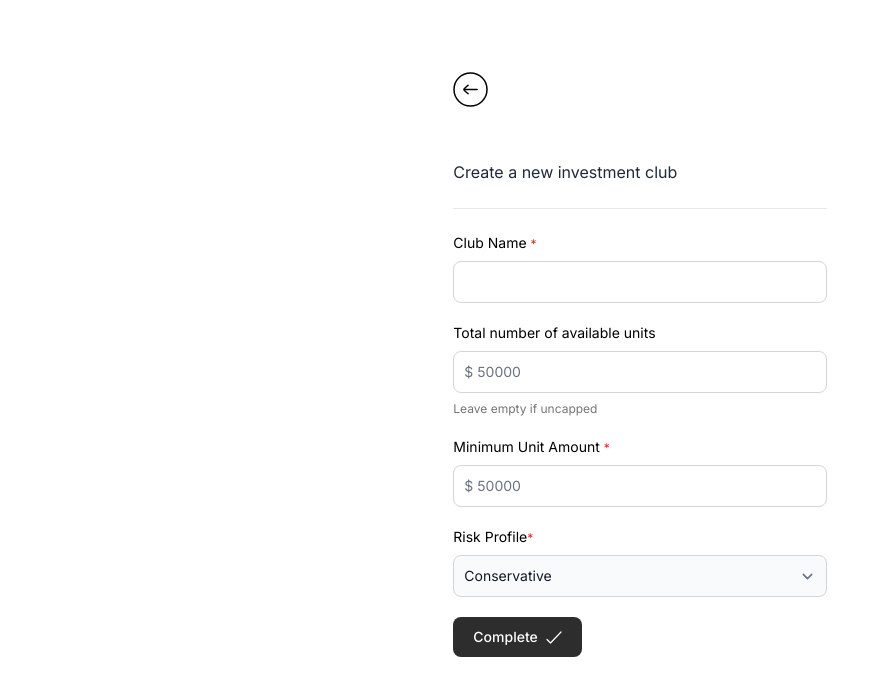
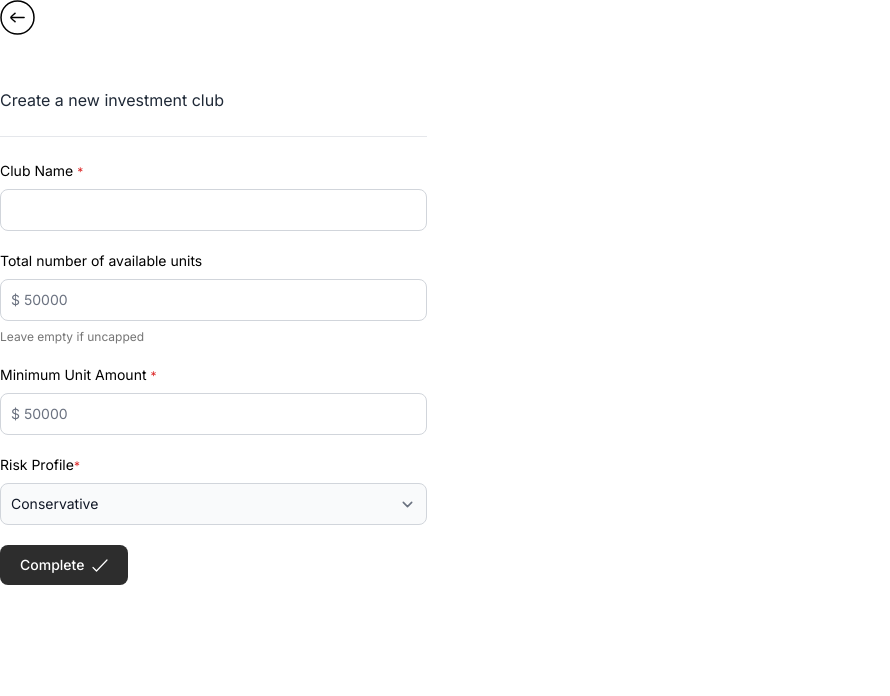
Before and after one commit to wpea/labs, a Next.js app: page /investment-clubs/create in a window 1280 px wide. Shown: the top 696 px of the page, without its empty margins (0-890 px from the left). Built offline with nearby package versions, Linux system fonts and the light colour scheme; no server answers; sample sign-in values are in the browser's storage.

Commit message:
temp rmv layout from investment club

```diff
--- a/pages/investment-clubs/create/index.jsx
+++ b/pages/investment-clubs/create/index.jsx
@@ -55,7 +55,7 @@ const Index = () => {
 
   return (
     <AppLayout>
-      <Layout>
+      {/* <Layout> */}
         <div className="h-96 w-1/3 flex flex-col">
           <button className="w-8 h-8 mb-14">
             <svg
@@ -192,7 +192,7 @@ const Index = () => {
             </button>
           </form>
         </div>
-      </Layout>
+      {/* </Layout> */}
     </AppLayout>
   );
 };
--- a/pages/investment-clubs/index.jsx
+++ b/pages/investment-clubs/index.jsx
@@ -66,7 +66,7 @@ const Index = () => {
             Create an investment club.
           </div>
         </div> */}
-        <Layout>
+        {/* <Layout> */}
           {clubs.map((club) => (
             <InvestmentClub
               key={club.id}
@@ -75,7 +75,7 @@ const Index = () => {
               unitCap={club.unit_cap}
             />
           ))}
-        </Layout>
+        {/* </Layout> */}
 
         {/* </Layout> */}
       </div>
```
